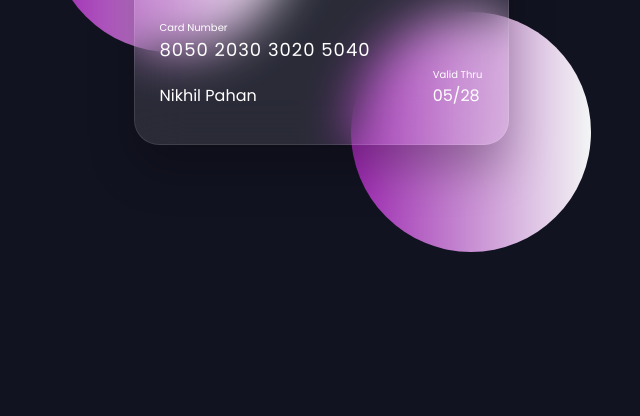
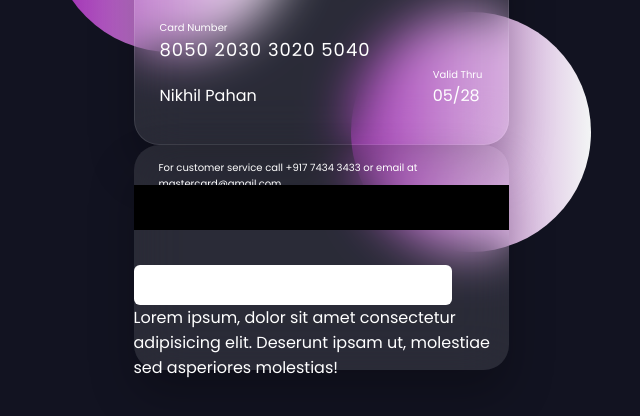
Before and after one commit to nikhilpahan/Flipping-Card-UI-Design, a plain HTML site: page index.html in a window 1280 px wide. Shown: the part 368-784 px from the top of the page, without its empty margins (319-959 px from the left). Drawn offline with Linux system fonts and the light colour scheme.

Commit message:
Back-Side of Card

```diff
--- a/index.html
+++ b/index.html
@@ -31,6 +31,17 @@
                     </div>
                 </div>
             </div>
+
+            <div class="card back-face">
+                <h6>For customer service call +917 7434 3433 or email at mastercard@gmail.com
+                </h6>
+                <span class="magnetic-strip">
+                    <div class="signature"><i>005</i></div>
+                    <h5>
+                        Lorem ipsum, dolor sit amet consectetur adipisicing elit. Deserunt ipsam ut, molestiae sed asperiores molestias!
+                    </h5>
+                </span>
+            </div>
         </div>
     </section>
 </body>
--- a/style.css
+++ b/style.css
@@ -104,3 +104,32 @@ h5.number{
 h5.name{
     margin-top: 20px;
 }
+
+.card.back-face{
+    border: none;
+    padding: 15px 25px 25px 25px;
+}
+
+
+.card.back-face .h6{
+    font-size: 8px;
+}
+
+.card.back-face .magnetic-strip{
+    position: absolute;
+    top: 40px;
+    left: 0;
+    height: 45px;
+    width: 100%;
+    background: #000;
+}
+
+
+.card.back-face .signature{
+    margin-top: 80px;
+    height: 40px;
+    width: 85%;
+    border-radius: 6px;
+    background-color: #fff;
+
+}
```
